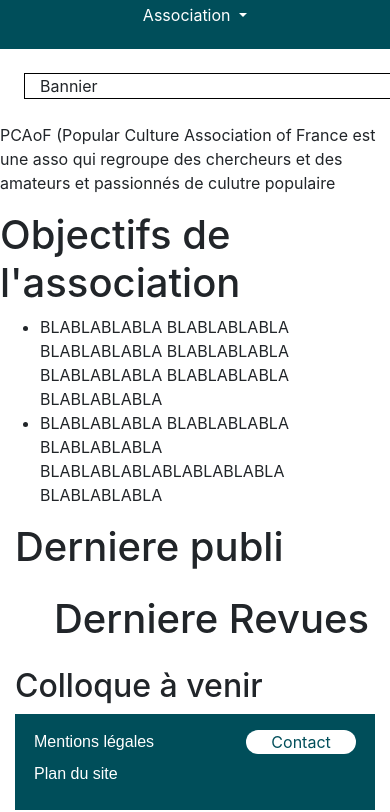
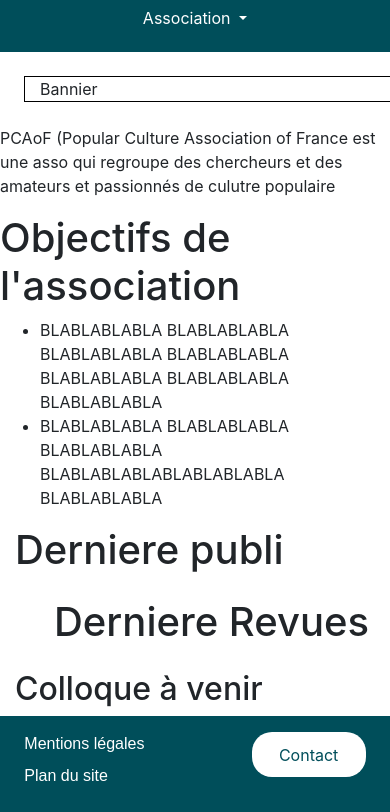
Before and after one commit to Tooki24/PTS3-pcaof, a Symfony app: template projet/templates/home/index.html.twig in a window 390 px wide. Shown: the part 168-980 px from the top of the page. Run offline with Twig, Linux system fonts and the light colour scheme; the template is opened without the code that fills it, so the values that code supplies are empty; some libraries are stand-ins or nearby versions.

Commit message:
maj navbar footer
mise à jour d'un problème de débordement de la navbar et d'un placement d'un endfor pour le footer

```diff
--- a/projet/public/css/style.css
+++ b/projet/public/css/style.css
@@ -114,8 +114,8 @@
 
 }
 .navbar-select{
-    padding-right: 10.2%;
-    padding-left:10.2%;
+    padding-right: 9%;
+    padding-left:9%;
     color:white;
     border-right: solid;
     border-right-width: 3px;
@@ -177,6 +177,5 @@
         border-right: transparent;
         padding-right: 2%;
         padding-left: 2%;
-        font-size: 0.9em;
     }
 }
--- a/projet/templates/base.html.twig
+++ b/projet/templates/base.html.twig
@@ -22,7 +22,9 @@
     </head>
     <body class="d-flex flex-column h-100">
         {% include 'base/nav.html.twig' %}
-        {% block body %}{% endblock %}
+        {% block body %}
+
+        {% endblock %}
         {% include 'base/footer.html.twig' %}
 
     <!-- SCRIPT JS -->
--- a/projet/templates/base/nav.html.twig
+++ b/projet/templates/base/nav.html.twig
@@ -46,7 +46,7 @@
         <a id="navbar-revues" class="navbar-select" href="">Revues</a>
         <a id="navbar-colloque" class="navbar-select" href="">Colloques</a>
         <a id="navbar-publi" class="navbar-select" href="">Publications</a>
-        <div class="dropdown navbar-select">
+        <div class="dropdown navbar-select "id="navbar-adherent">
             <button class="btn btn-secondary dropdown-toggle" type="button" id="dropdownMenuButton1" data-bs-toggle="dropdown" aria-expanded="false">
                 Association
             </button>
--- a/projet/templates/home/index.html.twig
+++ b/projet/templates/home/index.html.twig
@@ -64,7 +64,8 @@
             <p>Lieu : {{ colloque.lieu }}</p>
             <a class="align-top"><button type="button" class="btn btn-primary">Voir PLUS</button></a>
         </div>
+        {% endfor %}
+
     </div>
-    {% endfor %}
 
 {% endblock %}
```
